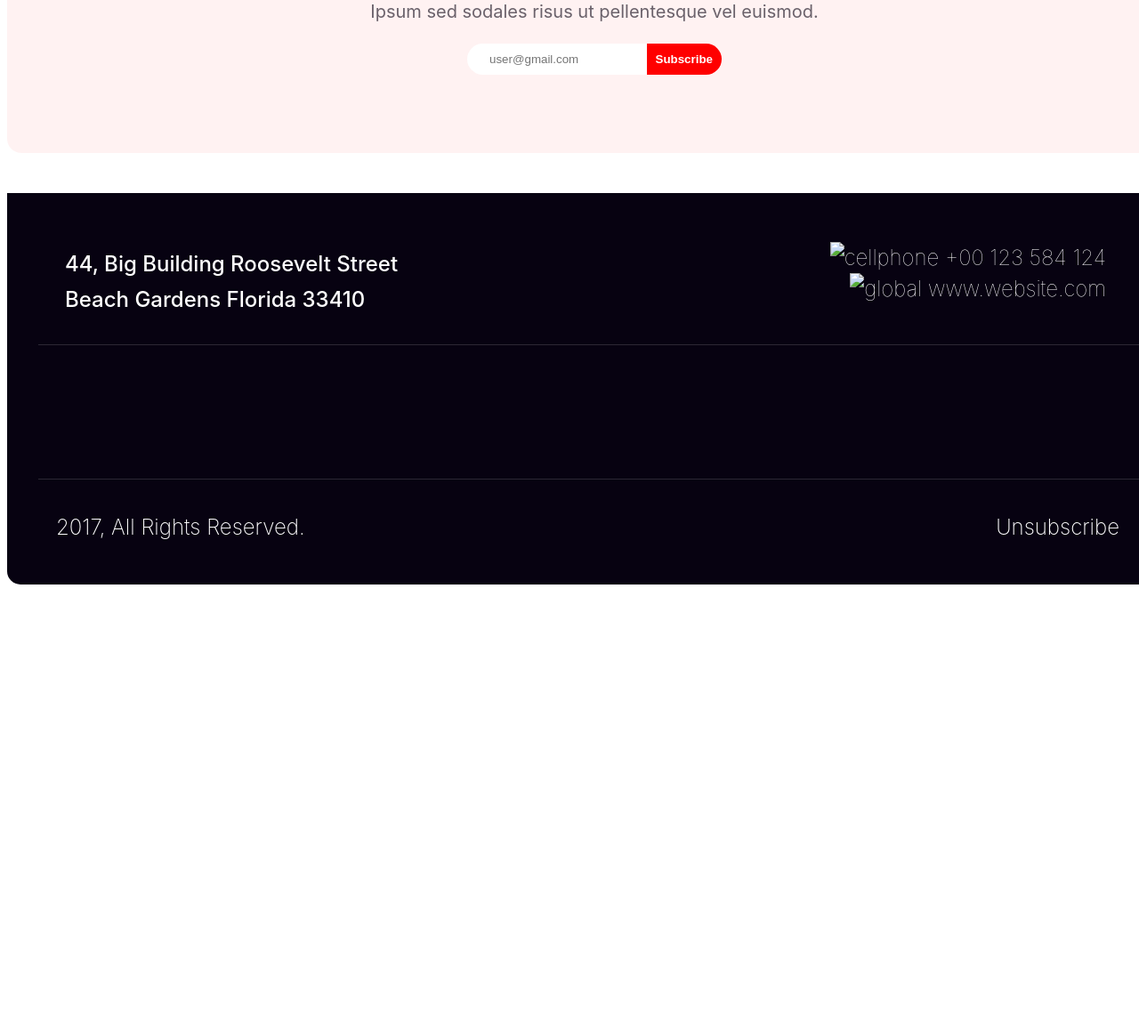
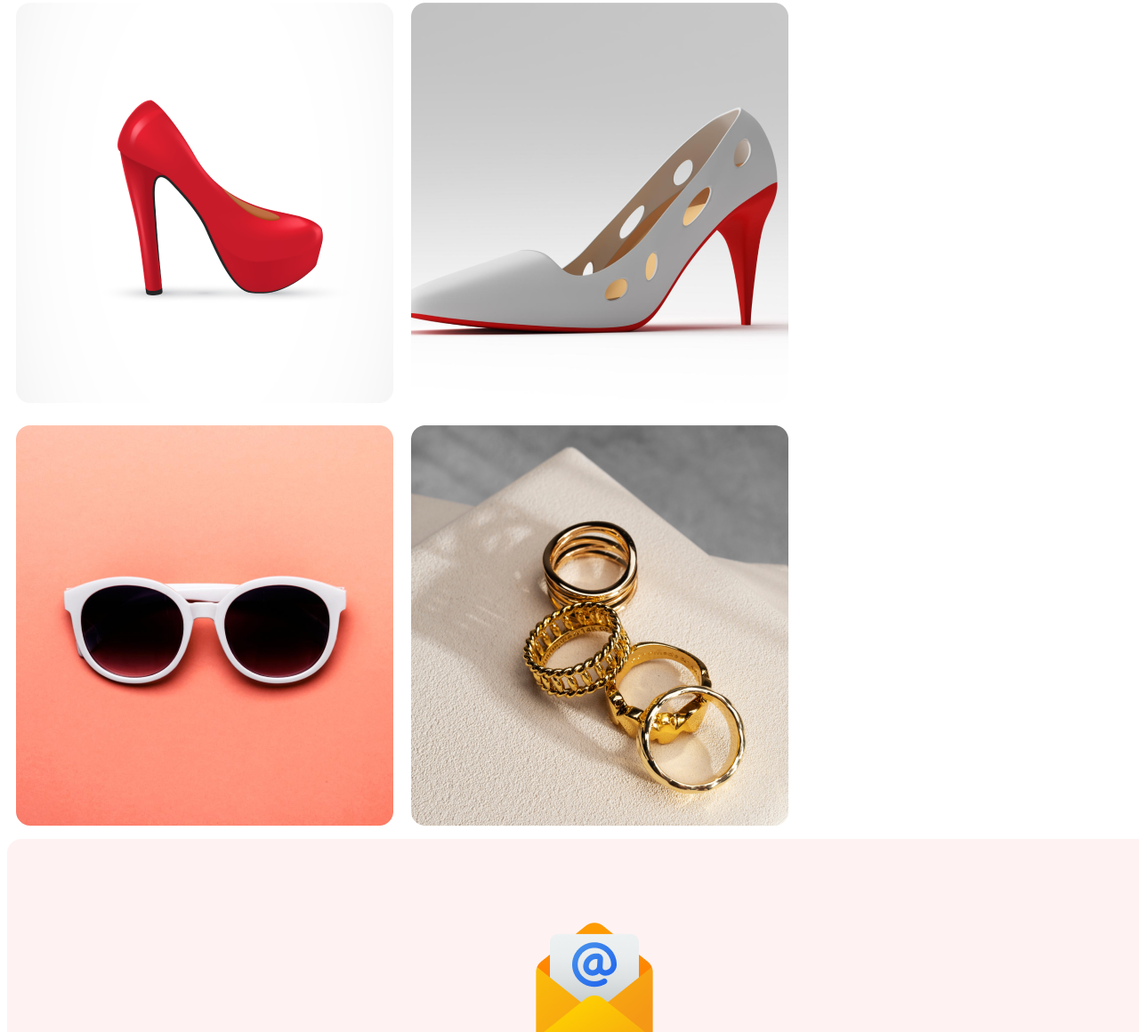
Before and after one commit to DeveloperUmaii/assignment01, a plain HTML site: page index.html in a window 1280 px wide. Shown: the part 5524-6684 px from the top of the page at 89% size. Before the commit the page ends 6189 px from the top, so only its background shows below. Drawn offline with Linux system fonts and the light colour scheme; the site is published under a folder, as on GitHub Pages, so addresses that start at the root find nothing.

Commit message:
image error

```diff
--- a/index.html
+++ b/index.html
@@ -111,16 +111,16 @@
 <!-- </div> -->
 
 
-        <div class="model"><img src="/resources/Rectangle 1.png" alt="" srcset=""></div>
+        <div class="model"><img src="./resources/Rectangle 1.png" alt="MODLE" srcset=""></div>
 
 
-        <div class="discount50"><img src="/resources/Group 44.png" alt="" srcset=""></div>
+        <div class="discount50"><img src="./resources/Group 44.png" alt="50%TAG" srcset=""></div>
 
 
-        <div class="red-bg-border"><img src="/resources/Rectangle 2.png" alt="" srcset=""></div>
+        <div class="red-bg-border"><img src="./resources/Rectangle 2.png" alt="RED-BG" srcset=""></div>
 
 
-        <div class="gift-box"><img src="/resources/Group 75.png" alt="" srcset=""></div>
+        <div class="gift-box"><img src="./resources/Group 75.png" alt="GIF-TBOX" srcset=""></div>
 </div>
 
 
@@ -171,17 +171,17 @@
 
                     </div>
                             <div class="PRDCT-CONTAINER">
-                                    <div class="product"><img src="/resources/Rectangle 3.png" alt="" srcset=""></div>
+                                    <div class="product"><img src="./resources/Rectangle 3.png" alt="Bagss" srcset=""></div>
 
-                                    <div class="product"><img src="/resources/Rectangle 4.png" alt="" srcset=""></div>
+                                    <div class="product"><img src="./resources/Rectangle 4.png" alt="Bags" srcset=""></div>
 
-                                    <div class="product"><img src="/resources/Rectangle 5.png" alt="" srcset=""></div>
+                                    <div class="product"><img src="./resources/Rectangle 5.png" alt="Hill" srcset=""></div>
 
-                                    <div class="product"><img src="/resources/Rectangle 6.png" alt="" srcset=""></div>
+                                    <div class="product"><img src="./resources/Rectangle 6.png" alt="Hill" srcset=""></div>
 
-                                    <div class="product"><img src="/resources/Rectangle 7.png" alt="" srcset=""></div>
+                                    <div class="product"><img src="./resources/Rectangle 7.png" alt="gogols" srcset=""></div>
 
-                                    <div class="product"><img src="/resources/Rectangle 8.png" alt="" srcset=""></div>
+                                    <div class="product"><img src="./resources/Rectangle 8.png" alt="Ring" srcset=""></div>
 
                             </div>
 
@@ -194,7 +194,7 @@
 
 <div class="subscribe-BG">
 
-                <div class="messageimg"><img src="/resources/Group 61.png" alt="" srcset=""></div>
+                <div class="messageimg"><img src="./resources/Group 61.png" alt="INBOX" srcset=""></div>
 
                 <div class="subscribe"><p>Subscribe Newsletter</p></div>
 
@@ -219,10 +219,10 @@
         Beach Gardens Florida 33410</div>
 
         <div class="contact-info">
-            <div class="icon-ftr"><img src="/resources/Call.png" alt="cellphone" srcset=""> +00 123 584 124</div>
+            <div class="icon-ftr"><img src="./resources/Call.png" alt="cellphone" srcset=""> +00 123 584 124</div>
 
             <br>
-            <div class="icon-ftr"><img src="/resources/Website.png" alt="global" srcset=""> www.website.com</div>
+            <div class="icon-ftr"><img src="./resources/Website.png" alt="global" srcset=""> www.website.com</div>
 
 
         </div>
@@ -230,10 +230,10 @@
 
 </div>
     <div class="line1"></div>
-    <div class="fotter-img"><img src="/resources/Facebook.png" alt="" srcset=""></div>
-    <div class="fotter-img"><img src="/resources/Instagram.png" alt="" srcset=""></div>
-    <div class="fotter-img"><img src="/resources/Twitter.png" alt="" srcset=""></div>
-    <div class="fotter-img"><img src="/resources/Linkedin.png" alt="" srcset=""></div>
+    <div class="fotter-img"><img src="./resources/Facebook.png" alt="FACEBOOK" srcset=""></div>
+    <div class="fotter-img"><img src="./resources/Instagram.png" alt="INSTAGRAM" srcset=""></div>
+    <div class="fotter-img"><img src="./resources/Twitter.png" alt="TWITTER" srcset=""></div>
+    <div class="fotter-img"><img src="./resources/Linkedin.png" alt="LINKDIN" srcset=""></div>
     <div class="line2"></div>
 
     <div class="cpy-right"><p>2017, All Rights Reserved.</p> <p>Unsubscribe</p></div>
```
